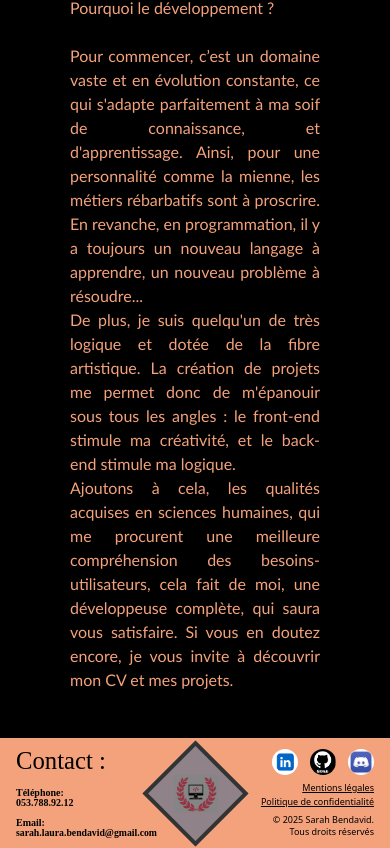
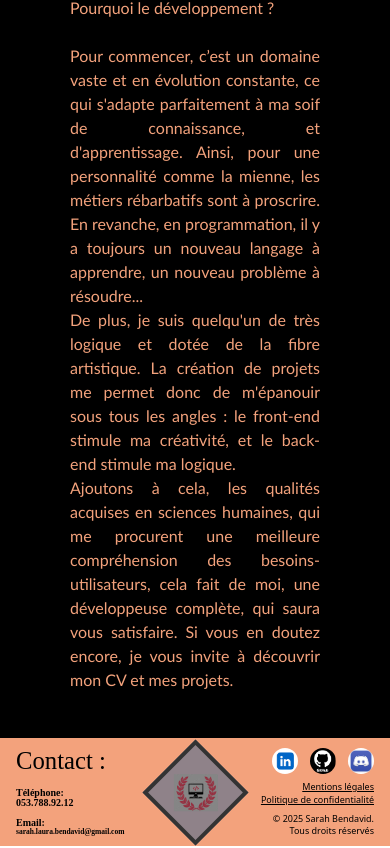
Before and after one commit to SarahBendavid/Mon-portfolio, a React (Vite) app: page / in a window 390 px wide. Shown: the part 1105-1953 px from the top of the page. Built offline with nearby package versions, Linux system fonts and the light colour scheme.

Commit message:
bug mobile

```diff
--- a/src/assets/styles/Footer/Bloc-Gauche.css
+++ b/src/assets/styles/Footer/Bloc-Gauche.css
@@ -120,13 +120,17 @@
     white-space: nowrap;
   }
 
+  .bloc-gauche .coordonees br {
+    display: block;
+  }
+
   .bloc-gauche .coordonees .span-tel {
     display: block;
   }
 
   .bloc-gauche .coordonees .span-mail {
     white-space: nowrap;
-    font-size: clamp(8px, 2.5vw, 13px);
+    font-size: 0.75em;
     word-break: break-word;
   }
 }
```
